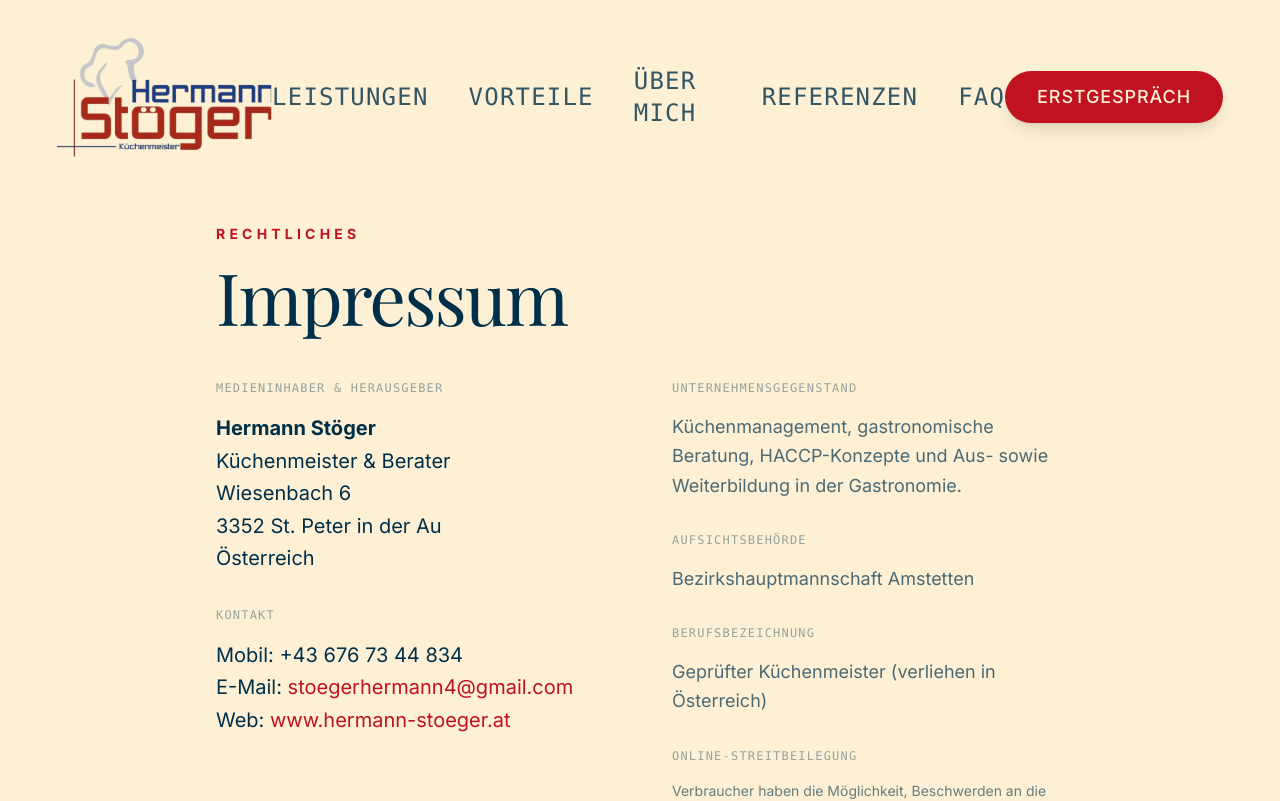
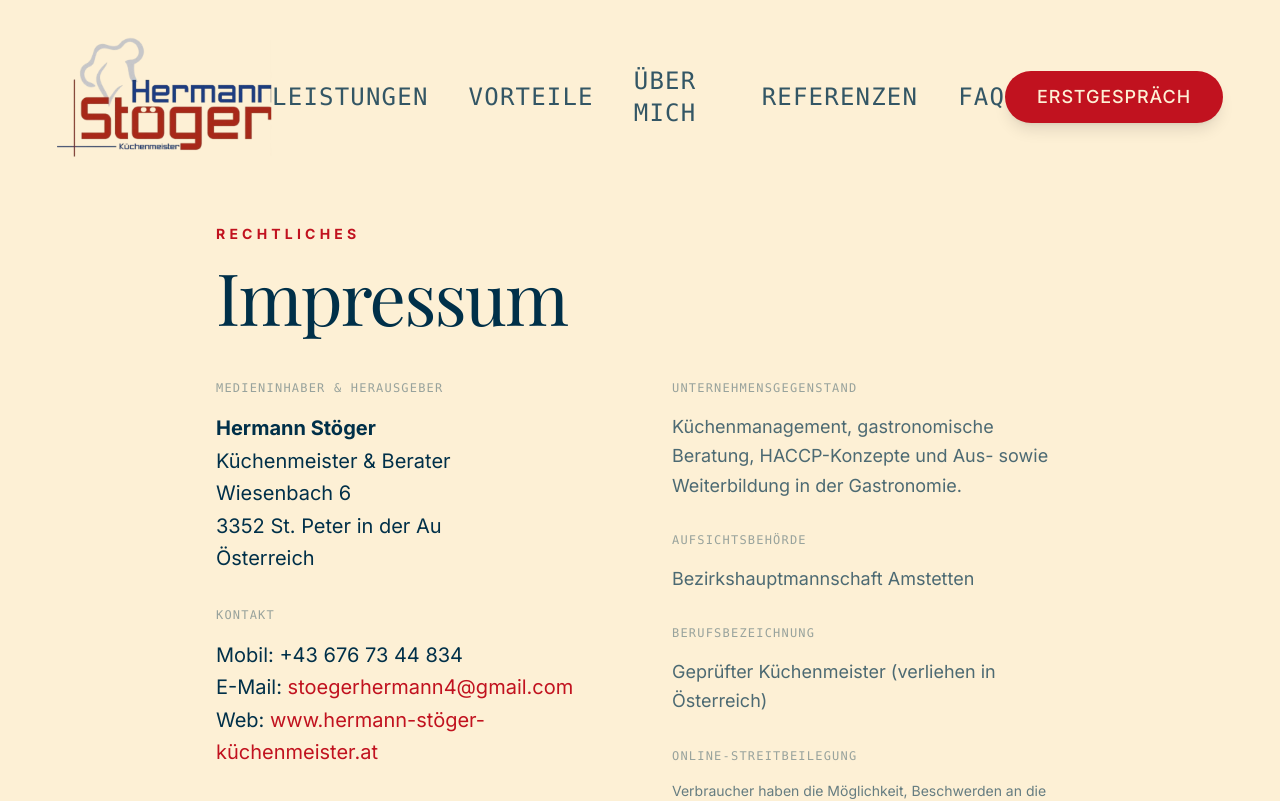
Before and after one commit to brainstormandi/profikoch-hermann, a React (Vite) app: page /impressum in a window 1280 px wide. Shown: the top 801 px of the page. Built offline with nearby package versions, Linux system fonts and the light colour scheme; a web font is replaced by a local one.

Commit message:
fix: update website URL to https://hermann-stöger-küchenmeister.at in Impressum and Schema.org

```diff
--- a/src/pages/Impressum.tsx
+++ b/src/pages/Impressum.tsx
@@ -37,7 +37,7 @@ export const Impressum = () => {
                                     <div className="text-xl text-primary leading-relaxed">
                                         <p>Mobil: +43 676 73 44 834</p>
                                         <p>E-Mail: <a href="mailto:stoegerhermann4@gmail.com" className="text-primary-red hover:underline transition-all">stoegerhermann4@gmail.com</a></p>
-                                        <p>Web: <a href="https://hermann-stoeger.at" className="text-primary-red hover:underline transition-all">www.hermann-stoeger.at</a></p>
+                                        <p>Web: <a href="https://hermann-stöger-küchenmeister.at" className="text-primary-red hover:underline transition-all">www.hermann-stöger-küchenmeister.at</a></p>
                                     </div>
                                 </div>
                             </section>
--- a/src/pages/LandingPage.tsx
+++ b/src/pages/LandingPage.tsx
@@ -24,7 +24,7 @@ export const LandingPage = () => {
         "@graph": [
             {
                 "@type": "LocalBusiness",
-                "@id": "https://hermann-stoeger.at/#organization",
+                "@id": "https://hermann-stöger-küchenmeister.at/#organization",
                 "name": "Hermann Stöger | Küchenmanagement & Beratung",
                 "image": "/bilder/profikoch hermann stoeger.jpg",
                 "description": "Professionelle Beratung für Gastronomie und Hotellerie in den Bereichen Küchenmanagement, HACCP und Menüplanung.",
@@ -46,7 +46,7 @@ export const LandingPage = () => {
                 "@type": "Person",
                 "name": "Hermann Stöger",
                 "jobTitle": "Küchenmeister & Berater",
-                "url": "https://hermann-stoeger.at/",
+                "url": "https://hermann-stöger-küchenmeister.at/",
                 "sameAs": [],
                 "description": "Erfahrener Küchenmeister mit Auszeichnungen im Gault Millau und internationaler Wettbewerbserfahrung."
             },
```
